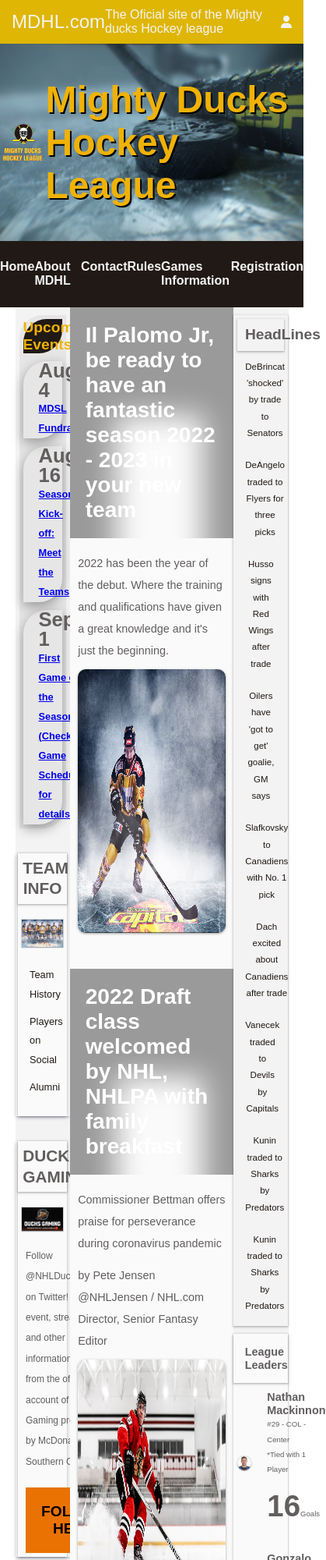
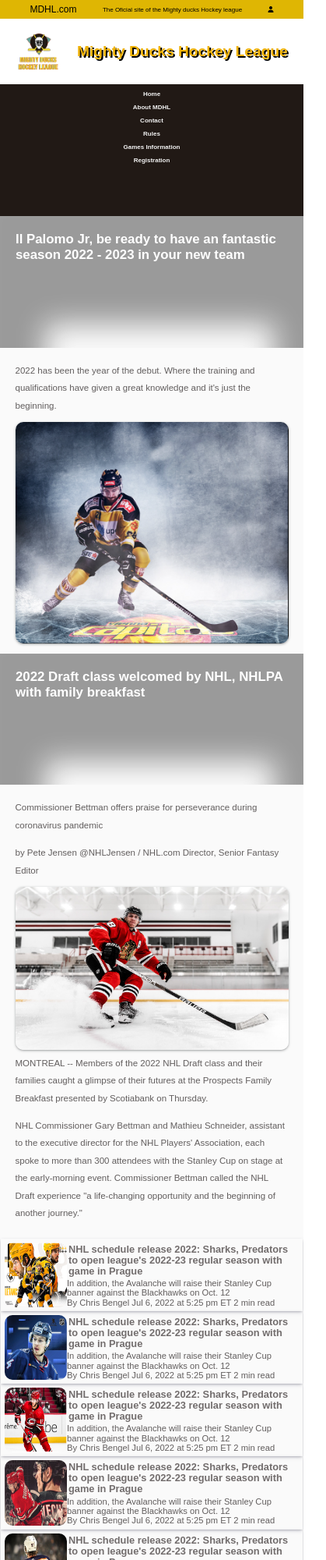
Before and after one commit to Gonzalojp18/ProjectMindhub_MDHL-, a plain HTML site: page index.html in a window 390 px wide. Shown: the top 2000 px of the page at 78% size, 419 px wide, since content can reach past the window. Drawn offline with Linux system fonts and the light colour scheme.

Commit message:
adding @querys

```diff
--- a/index.html
+++ b/index.html
@@ -120,8 +120,7 @@
             <!-- CONTAINER WITH 2 MAIN ARTICLE CENTER -->
             <article class="newEvents">
                 <div class="importNew">
-                    <h3><span>Il Palomo Jr, be ready to have an fantastic season 2022 - 2023 in your new team</span>
-                    </h3>
+                    <h3><span>Il Palomo Jr, be ready to have an fantastic season 2022 - 2023 in your new team</span></h3>
                     <div class="infoEvent">
                         <p class="mainParagraph">2022 has been the year of the debut. Where the training and
                             qualifications have given a great
@@ -160,11 +159,11 @@
                     <div class="containerNews">
                         <div class="box-news">
                             <img src="./assest/otherNews/jakeH.png" alt="">
+                            <div>
                                 <h3>NHL schedule release 2022: Sharks, Predators to open league's 2022-23 regular season
                                     with
                                     game
                                     in Prague</h3>
-                            <div>
                                 <p>In addition, the Avalanche will raise their Stanley Cup banner against the
                                     Blackhawks on
                                     Oct.
@@ -176,11 +175,11 @@
                         </div>
                         <div class="box-news box-two">
                             <img src="./assest/otherNews/fernando.png" alt="">
+                            <div>
                                 <h3>NHL schedule release 2022: Sharks, Predators to open league's 2022-23 regular season
                                     with
                                     game
                                     in Prague</h3>
-                            <div>
                                 <p>In addition, the Avalanche will raise their Stanley Cup banner against the
                                     Blackhawks on
                                     Oct.
@@ -192,11 +191,11 @@
                         </div>
                         <div class="box-news">
                             <img src="./assest/otherNews/JimmyF.png" alt="">
+                            <div>
                                 <h3>NHL schedule release 2022: Sharks, Predators to open league's 2022-23 regular season
                                     with
                                     game
                                     in Prague</h3>
-                            <div>
                                 <p>In addition, the Avalanche will raise their Stanley Cup banner against the
                                     Blackhawks on
                                     Oct.
@@ -208,11 +207,11 @@
                         </div>
                         <div class="box-news">
                             <img src="./assest/otherNews/harryS.png" alt="">
+                            <div>
                                 <h3>NHL schedule release 2022: Sharks, Predators to open league's 2022-23 regular season
                                     with
                                     game
                                     in Prague</h3>
-                            <div>
                                 <p>In addition, the Avalanche will raise their Stanley Cup banner against the
                                     Blackhawks on
                                     Oct.
@@ -224,11 +223,11 @@
                         </div>
                         <div class="box-news">
                             <img src="./assest/otherNews/connonDavid.png" alt="">
+                            <div>
                                 <h3>NHL schedule release 2022: Sharks, Predators to open league's 2022-23 regular season
                                     with
                                     game
                                     in Prague</h3>
-                            <div>
                                 <p>In addition, the Avalanche will raise their Stanley Cup banner against the
                                     Blackhawks on
                                     Oct.
@@ -240,11 +239,11 @@
                         </div>
                         <div class="box-news">
                             <img src="./assest/otherNews/JamieBenn.png" alt="">
+                            <div>
                                 <h3>NHL schedule release 2022: Sharks, Predators to open league's 2022-23 regular season
                                     with
                                     game
                                     in Prague</h3>
-                            <div>
                                 <p>In addition, the Avalanche will raise their Stanley Cup banner against the
                                     Blackhawks on
                                     Oct.
--- a/mdhl3.css
+++ b/mdhl3.css
@@ -40,6 +40,20 @@ body{
 div.mdhl a {
     text-decoration: none;
     color: #f3f3f3;
+}
+
+@media only screen and (max-width: 600px)  {
+    .mdhl {
+    font-size: .5em;
+    justify-content:space-evenly;
+    padding: 5px 5px;
+    color: #000000;
+    }
+
+    div.mdhl a {
+    text-decoration: none;
+    color: #000000;
+}
 }
 
 /*  */
@@ -99,6 +113,26 @@ div.mdhl a {
     text-align: center;
 }
 
+@media only screen and (max-width: 600px) {
+    .header {
+        display: flex;
+        align-items: center;
+        justify-content: space-evenly;
+        min-height: 10vh;
+
+    }
+
+@keyframes players {
+        display: none;
+    }
+}
+
+.header h1 {
+    font-size: 1.2rem;
+    text-shadow: 2px 2px black ;
+    color:rgb(240, 178, 6);
+}
+
 /* MENU OF NAVEGATION*/
 
 .boxNavBar nav {
@@ -148,6 +182,27 @@ main {
     min-height: 60vh;
     max-width: 100%;
     font-family: 'Sintony', sans-serif;
+}
+
+@media only screen and (max-width: 600px) {
+
+    .boxNavBar nav {
+        background-color: #211915;
+        height: 20vh;
+    }
+
+    .boxNavBar ul {
+        display: flex;
+        flex-direction: column;
+        align-items:center;
+        padding-top: .2em;
+    }
+
+    .boxNavBar ul li {
+        font-size: .5em;
+        list-style: none;
+        margin: .5em;
+    }
 }
 
 /* MAIN SECTION WITH 3 TYPE OF CONTENT */
@@ -221,6 +276,23 @@ div.thirdEvent:hover{
     color: red;
 }
 
+@media only screen and (max-width: 600px) {
+
+    section.mainSection {
+        display: flex;
+        max-width: 100vw;
+        min-height: 60vh;
+    }
+
+.information{
+    display: none;
+}
+
+.containerAsides, .card-advertising, .moreInformation, .headlineSection {
+    display: none;
+}
+}
+
 /* STYLE OF SECTION TEAM LEADER */
 
 .information{
@@ -288,10 +360,6 @@ font-weight: 900;
     margin: 0px auto 1em auto;
 }
 
-.newEvents article {
-padding: 1em 0;
-}
-
 .infoEvent {
     padding: 10px 0 40px 0px;
     margin:  5px auto 0 auto;
@@ -319,8 +387,6 @@ padding: 1em 0;
     padding: 20px;
 }
 
-/* PENDING TO DEFINE STYLE OF THE PARAGRAF IN MAIN SECTION */
-
 .infoEvent p.mainParagraph {
     font-size: .6em;;
     line-height: 1.95em;
@@ -337,6 +403,35 @@ padding: 1em 0;
     min-height: 40vh;
     border-radius: 10px;
     box-shadow: rgba(60, 64, 67, 0.3) 0px 1px 2px 0px, rgba(60, 64, 67, 0.15) 0px 1px 3px 1px;
+}
+
+@media only screen and (max-width: 600px) {
+
+ .newEvents{
+    max-width: 100%;
+    font-size: 1em;
+}
+
+.importNew {
+    font-size: .6em;
+    min-width: 48.5%;
+}
+
+.infoEvent {
+    padding: 10px 0 10px 0px;
+    margin:  5px auto 0 auto;
+}
+
+.infoEvent p.mainParagraph {
+    font-size: .8em;
+}
+
+.infoEvent img {
+    max-width: 100%;
+    min-height: 20vh;
+    border-radius: 10px;
+}
+
 }
 
 /* STYLE OF SECTION WITH 6 ARTICLE  */
@@ -367,8 +462,8 @@ padding: 1em 0;
     min-height: 40%;
     box-shadow: rgba(50, 50, 93, 0.25) 0px 2px 5px -1px, rgba(0, 0, 0, 0.3) 0px 1px 3px -1px;
     min-height: 20vh;
-    margin: 0 5px 0 5px;
-    padding: 10px;
+    margin: 5 5px 5 5px;
+    padding: 5px 5px 5px 5px;
 }
 
 .box-news p {
@@ -380,6 +475,45 @@ padding: 1em 0;
     max-width: 100%;
     min-height: 30vh;
     border-radius: 10px;
+}
+
+@media only screen and (max-width: 600px) {
+
+    .otherNews {
+        min-width: 100vw;
+        min-height: 10vh;
+        padding: 1px 1px 1px 1px;
+    }
+
+    .containerNews {
+        display: flex;
+        min-width: 100%;
+    }
+
+    .box-news{
+        display: flex;
+        max-width: 100%;
+        min-height: 20%;
+        margin: 0px;
+        padding: 5px;
+    }
+
+    .box-news img {
+        max-width: 5em;
+        min-height: 2em;
+    }
+
+    .box-news p{
+        font-size: .7em;
+        line-height: 1.1em;
+        width: 100%;
+    }
+
+    .box-news h3{
+        font-size: .8em;
+        line-height: 1.1em;
+        width: 100%;
+    }
 }
 
 /* SECTION RIGHT WITH INFORMATION ON HEADLINES */
@@ -490,6 +624,31 @@ box-shadow: rgba(60, 64, 67, 0.3) 0px 1px 2px 0px, rgba(60, 64, 67, 0.15) 0px 1p
     font-size: 2em;
 }
 
+@media only screen and (max-width: 600px) {
+    .teamIcon{
+        background-color: #211915;
+        display: flex;
+        flex-wrap: wrap;
+        padding: 10px 0 10px 0;
+    }
+
+    .teamIcon h4{
+        text-align: center;
+        font-size: 1em;
+        color: #fafafa;
+    }
+
+    .teamIcon img {
+        width: 20%;
+        padding: 1em;
+
+    }
+
+}
+
+
+
+
 /* STYLE OF SECTION DUCKS GAMING */
 
 div.card-detail p.pgaming {
@@ -546,6 +705,19 @@ div.aboutUs {
 div.aboutUs article {
     padding: 10px 0 10px 0;
     margin: 10px 0 10px 0;
+}
+
+@media only screen and (max-width: 600px) {
+    div.aboutUs {
+        max-width: 90%;
+        font-size: .8em;
+}
+
+div.aboutUs article {
+    padding: 5px 0 5px 15px;
+    margin: 5px 0 5px 0;
+}
+
 }
 
 /* STYLE OF CONTACT */
```
Also changed, not shown: contact.html (+0 -2 lines). Lines whose indentation alone changed are shown as unchanged.
